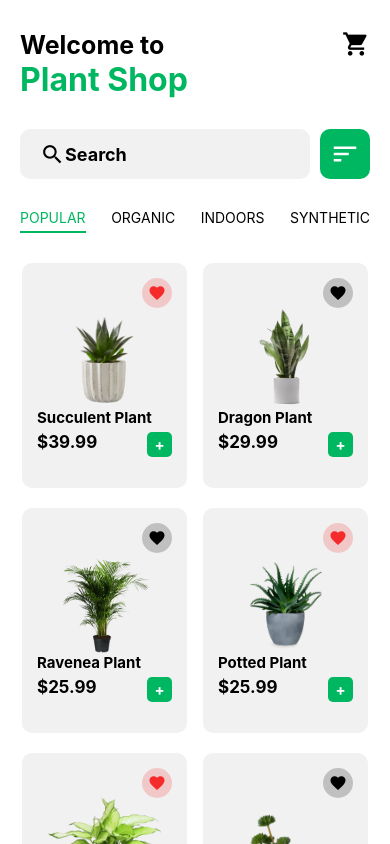
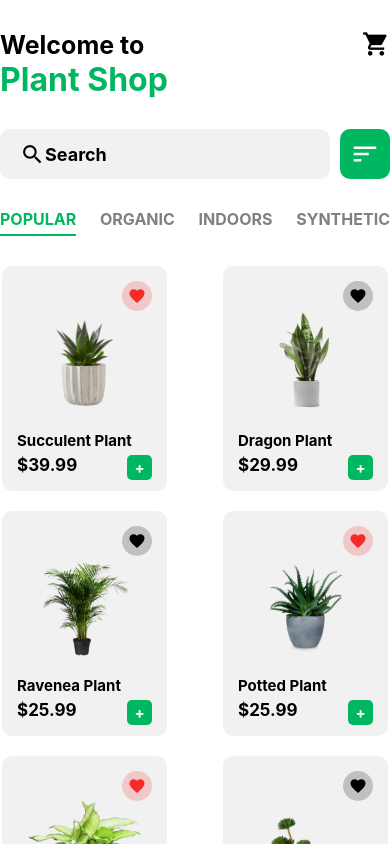
Before and after one commit to Yasir1986/PlantShopUI, a React Native app: screen /Home in a window 390 px wide. Shown: the top 844 px of the page. Built offline with nearby package versions, Linux system fonts and the light colour scheme.

Commit message:
homeScreen style added

```diff
--- a/src/view/screens/HomeScreen.js
+++ b/src/view/screens/HomeScreen.js
@@ -12,6 +12,7 @@ import { TextInput, TouchableOpacity } from "react-native-gesture-handler";
 import Icon from "react-native-vector-icons/MaterialIcons";
 import COLORS from "../../consts/colors";
 import plants from "../../consts/plants";
+
 const width = Dimensions.get("window").width / 2 - 30;
 
 const HomeScreen = ({ navigation }) => {
@@ -49,7 +50,7 @@ const HomeScreen = ({ navigation }) => {
         onPress={() => navigation.navigate("Details", plant)}
       >
         <View style={style.card}>
-          <View style={{ alignItems: "flex-end" }}>
+          <View style={style.heartContainer}>
             <View
               style={{
                 width: 30,
@@ -70,48 +71,15 @@ const HomeScreen = ({ navigation }) => {
             </View>
           </View>
 
-          <View
-            style={{
-              height: 100,
-              alignItems: "center",
-            }}
-          >
-            <Image
-              source={plant.img}
-              style={{ flex: 1, resizeMode: "contain" }}
-            />
+          <View style={style.cardContainer}>
+            <Image source={plant.img} style={style.plantImage} />
           </View>
 
-          <Text style={{ fontWeight: "bold", fontSize: 15 }}>{plant.name}</Text>
-          <View
-            style={{
-              flexDirection: "row",
-              justifyContent: "space-between",
-              marginTop: 5,
-            }}
-          >
-            <Text style={{ fontSize: 17, fontWeight: "bold" }}>
-              ${plant.price}
-            </Text>
-            <View
-              style={{
-                height: 25,
-                width: 25,
-                backgroundColor: COLORS.green,
-                borderRadius: 5,
-                justifyContent: "center",
-                alignItems: "center",
-              }}
-            >
-              <Text
-                style={{
-                  fontSize: 15,
-                  color: COLORS.white,
-                  fontWeight: "bold",
-                }}
-              >
-                +
-              </Text>
+          <Text style={style.plantText}>{plant.name}</Text>
+          <View style={style.plantPrice}>
+            <Text style={style.priceSymbol}>${plant.price}</Text>
+            <View style={style.addContainer}>
+              <Text style={style.addText}>+</Text>
             </View>
           </View>
         </View>
@@ -119,24 +87,18 @@ const HomeScreen = ({ navigation }) => {
     );
   };
   return (
-    <SafeAreaView
-      style={{ flex: 1, paddingHorizontal: 20, backgroundColor: COLORS.white }}
-    >
+    <SafeAreaView style={style.HomeScreenContainer}>
       <View style={style.header}>
         <View>
-          <Text style={{ fontSize: 25, fontWeight: "bold" }}>Welcome to</Text>
-          <Text
-            style={{ fontSize: 32, color: COLORS.green, fontWeight: "bold" }}
-          >
-            Plant Shop
-          </Text>
+          <Text style={style.text1}>Welcome to</Text>
+          <Text style={style.text2}>Plant Shop</Text>
         </View>
         <Icon name="shopping-cart" size={28} />
       </View>
-      <View style={{ marginTop: 30, flexDirection: "row" }}>
+      <View style={style.search}>
         <View style={style.searchContainer}>
-          <Icon name="search" size={25} style={{ marginLeft: 20 }} />
-          <TextInput placeholder="Search" style={style.input} />
+          <Icon name="search" size={25} style={style.searchIcon} />
+          <TextInput placeholder="Search" style={style.searchInput} />
         </View>
         <View style={style.sortBtn}>
           <Icon name="sort" size={30} color={COLORS.white} />
@@ -161,18 +123,43 @@ const HomeScreen = ({ navigation }) => {
 };
 
 const style = StyleSheet.create({
+  HomeScreenContainer: {
+    flex: 1,
+    paddingHorizontal: 20,
+    backgroundColor: COLORS.white,
+  },
+  text1: {
+    fontSize: 25,
+    fontWeight: "bold",
+  },
+  text2: {
+    fontSize: 32,
+    color: COLORS.green,
+    fontWeight: "bold",
+  },
   categoryContainer: {
     flexDirection: "row",
     marginTop: 30,
     marginBottom: 20,
     justifyContent: "space-between",
   },
-  //categoryText: {fontSize: 16, color: 'grey', fontWeight: 'bold'},
+  categoryText: {
+    fontSize: 16,
+    color: "grey",
+    fontWeight: "bold",
+  },
   categoryTextSelected: {
     color: COLORS.green,
     paddingBottom: 5,
     borderBottomWidth: 2,
     borderColor: COLORS.green,
+  },
+  heartContainer: {
+    alignItems: "flex-end",
+  },
+  cardContainer: {
+    height: 100,
+    alignItems: "center",
   },
   card: {
     height: 225,
@@ -182,6 +169,37 @@ const style = StyleSheet.create({
     borderRadius: 10,
     marginBottom: 20,
     padding: 15,
+  },
+  plantImage: {
+    flex: 1,
+    resizeMode: "contain",
+  },
+  plantText: {
+    marginTop: 20,
+    fontWeight: "bold",
+    fontSize: 15,
+  },
+  plantPrice: {
+    flexDirection: "row",
+    justifyContent: "space-between",
+    marginTop: 5,
+  },
+  priceSymbol: {
+    fontSize: 17,
+    fontWeight: "bold",
+  },
+  addContainer: {
+    height: 25,
+    width: 25,
+    backgroundColor: COLORS.green,
+    borderRadius: 5,
+    justifyContent: "center",
+    alignItems: "center",
+  },
+  addText: {
+    fontSize: 15,
+    color: COLORS.white,
+    fontWeight: "bold",
   },
   header: {
     marginTop: 30,
@@ -196,7 +214,14 @@ const style = StyleSheet.create({
     flexDirection: "row",
     alignItems: "center",
   },
-  input: {
+  search: {
+    marginTop: 30,
+    flexDirection: "row",
+  },
+  searchIcon: {
+    marginLeft: 20,
+  },
+  searchInput: {
     fontSize: 18,
     fontWeight: "bold",
     flex: 1,
```
Also changed, not shown: App.js (+7 -7 lines).
